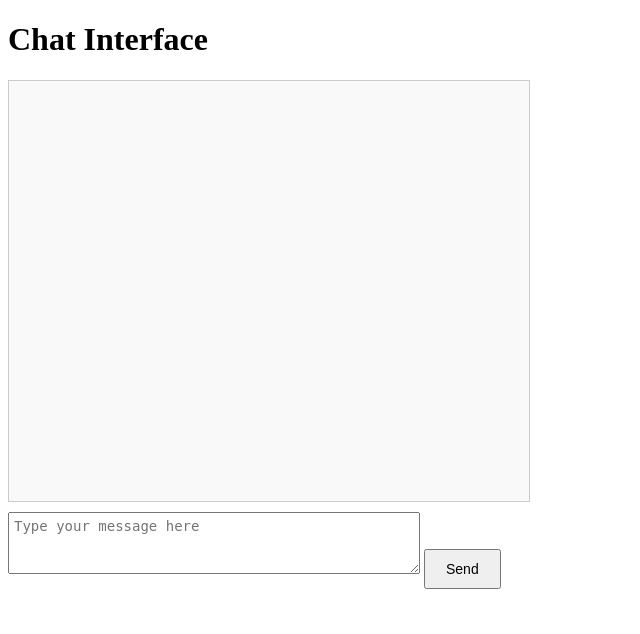
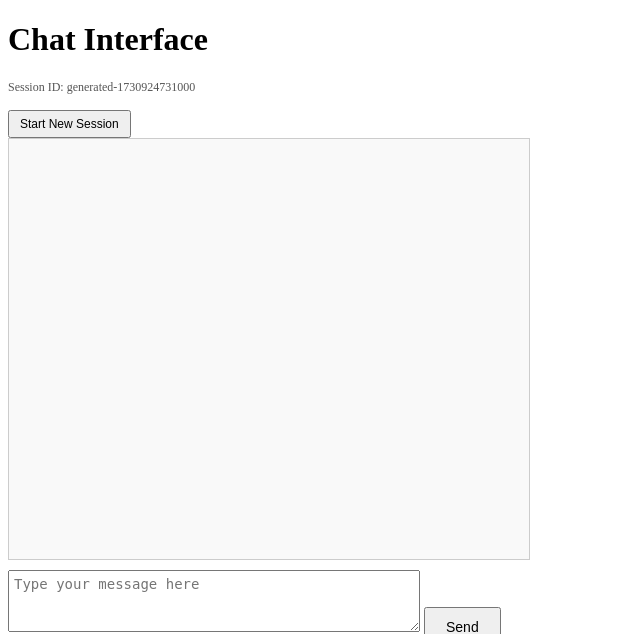
Before and after one commit to wwbp/BCFG-API, a Django app: template chat/templates/chat/chat_interface.html in a window 1280 px wide. Shown: the top 634 px of the page, without its empty margins (0-640 px from the left). Run offline with Django 5.2, Linux system fonts and the light colour scheme; the template is opened without the code that fills it, so the values that code supplies are empty.

Commit message:
build: session management for qualtrics users

```diff
--- a/chat/templates/chat/chat_interface.html
+++ b/chat/templates/chat/chat_interface.html
@@ -63,17 +63,28 @@
             padding: 10px 20px;
             font-size: 14px;
         }
+        /* Add new styles for session ID */
+        #session-info {
+            margin-bottom: 10px;
+            font-size: 12px;
+            color: #555;
+        }
+
+        #refresh-session {
+            margin-top: 5px;
+            padding: 5px 10px;
+            font-size: 12px;
+        }
     </style>
     <script>
         function getCookie(name) {
-            // ... (Same as before)
             var cookieValue = null;
             if (document.cookie && document.cookie !== '') {
                 var cookies = document.cookie.split(';');
-                for (var i=0; i < cookies.length; i++) {
+                for (var i = 0; i < cookies.length; i++) {
                     var cookie = cookies[i].trim();
-                    if (cookie.substring(0, name.length+1) === (name + '=')) {
-                        cookieValue = decodeURIComponent(cookie.substring(name.length+1));
+                    if (cookie.substring(0, name.length + 1) === (name + '=')) {
+                        cookieValue = decodeURIComponent(cookie.substring(name.length + 1));
                         break;
                     }
                 }
@@ -81,8 +92,32 @@
             return cookieValue;
         }
 
-        // Fetch conversation history on page load
+        function getParameterByName(name, url = window.location.href) {
+            name = name.replace(/[\[\]]/g, '\\$&');
+            var regex = new RegExp('[?&]' + name + '(=([^&#]*)|&|#|$)');
+            var results = regex.exec(url);
+            if (!results) return null;
+            if (!results[2]) return '';
+            return decodeURIComponent(results[2].replace(/\+/g, ' '));
+        }
+
+        function displaySessionId() {
+            var sessionId = getCookie('chat_user_id');
+            if (sessionId) {
+                document.getElementById('session-info').textContent = 'Session ID: ' + sessionId;
+            } else {
+                document.getElementById('session-info').textContent = 'Session ID not found.';
+            }
+        }
+
         document.addEventListener('DOMContentLoaded', function() {
+            var sessionId = getCookie('chat_user_id') || getParameterByName('session_id');
+            if (!sessionId) {
+                sessionId = 'generated-' + Date.now();
+                document.cookie = 'chat_user_id=' + sessionId + '; path=/; SameSite=None; Secure';
+            }
+            displaySessionId();
+
             fetch('{% url "chat:get_conversation" %}', {
                 method: 'GET',
                 headers: {
@@ -95,7 +130,6 @@
                 conversation.forEach(message => {
                     appendMessageToChatWindow(message.content, message.sender);
                 });
-                // Scroll to the bottom
                 const chatWindow = document.getElementById('chat-window');
                 chatWindow.scrollTop = chatWindow.scrollHeight;
             })
@@ -105,29 +139,27 @@
         function sendMessage() {
             var message = document.getElementById('message').value.trim();
             if (message === '') return;
-
-            // Display the user's message
+            var sessionId = getCookie('chat_user_id') || getParameterByName('session_id');
+            if (!sessionId) {
+                alert('Session ID not found. Please refresh the page.');
+                return;
+            }
             appendMessageToChatWindow(message, 'user');
-
             fetch('{% url "chat:chat_send_message" %}', {
                 method: 'POST',
                 headers: {
                     'Content-Type': 'application/json',
-                    'X-CSRFToken': getCookie('csrftoken')  // Include CSRF token
+                    'X-CSRFToken': getCookie('csrftoken')
                 },
-                body: JSON.stringify({'message': message})
+                body: JSON.stringify({'message': message, 'session_id': sessionId})
             })
             .then(response => response.json())
             .then(data => {
-                // Display the bot's response
                 appendMessageToChatWindow(data.response, 'bot');
-                // Scroll to the bottom
                 const chatWindow = document.getElementById('chat-window');
                 chatWindow.scrollTop = chatWindow.scrollHeight;
             })
             .catch(error => console.error('Error:', error));
-
-            // Clear the textarea
             document.getElementById('message').value = '';
         }
 
@@ -135,18 +167,26 @@
             const chatWindow = document.getElementById('chat-window');
             const messageDiv = document.createElement('div');
             messageDiv.classList.add('message', sender);
-
             const contentDiv = document.createElement('div');
             contentDiv.classList.add('message-content');
             contentDiv.textContent = message;
-
             messageDiv.appendChild(contentDiv);
             chatWindow.appendChild(messageDiv);
+        }
+
+        function refreshSession() {
+            // Clear the existing session ID cookie
+            document.cookie = 'chat_user_id=; expires=Thu, 01 Jan 1970 00:00:00 UTC; path=/; SameSite=None; Secure';
+
+            // Reload the page to create a new session ID
+            location.reload();
         }
     </script>
 </head>
 <body>
     <h1>Chat Interface</h1>
+    <div id="session-info"></div>
+    <button id="refresh-session" onclick="refreshSession()">Start New Session</button>
     <div id="chat-window"></div>
     <div id="input-area">
         <textarea id="message" placeholder="Type your message here"></textarea>
--- a/chat/views.py
+++ b/chat/views.py
@@ -191,18 +191,18 @@ def chat_send_message(request):
     if request.method == 'POST':
         data = json.loads(request.body)
         message = data.get('message')
+        session_id = data.get('session_id')
 
-        # Get chat_user_id from cookie
-        chat_user_id = request.COOKIES.get('chat_user_id')
-        if not chat_user_id:
+        if not session_id:
             return JsonResponse({'error': 'User not identified.'}, status=400)
 
         db = Database()
         gpt_manager = GPTAssistantManager(
-            OpenAI(api_key=os.getenv("OPENAI_API_KEY", "")))
+            OpenAI(api_key=os.getenv("OPENAI_API_KEY", ""))
+        )
         service = ChatService(db=db, gpt_manager=gpt_manager)
 
-        gpt_response = service.process_message_for_chat(chat_user_id, message)
+        gpt_response = service.process_message_for_chat(session_id, message)
         return JsonResponse({'response': gpt_response})
     else:
         return JsonResponse({'error': 'Invalid request method.'}, status=400)
```
Also changed, not shown: 1 other file.
